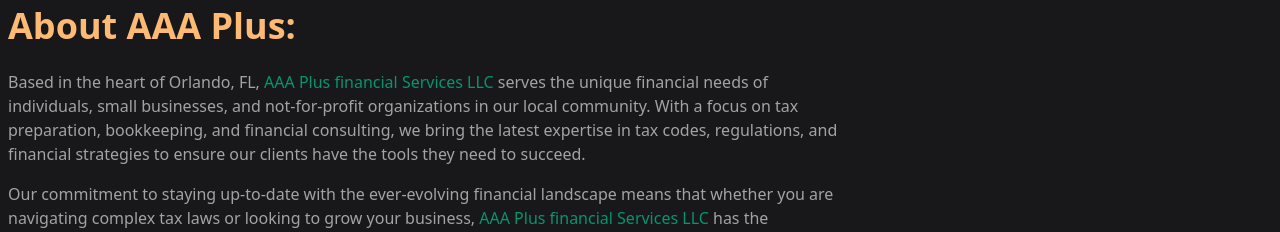
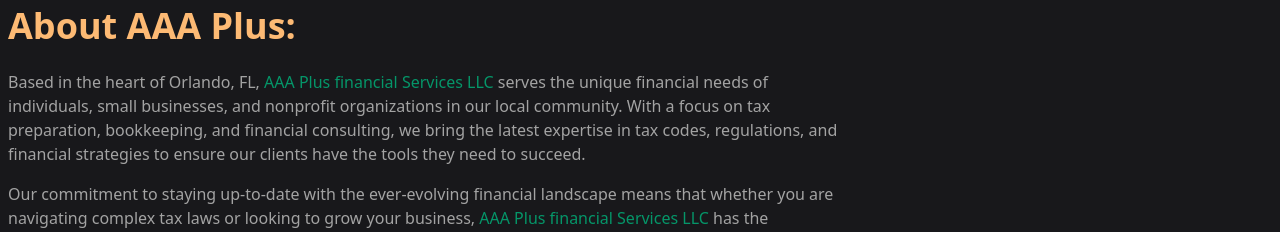
Before and after one commit to AlyBadawy/Ashraf-aaaplus, a Next.js app: page /about in a window 1280 px wide. Shown: the part 218-450 px from the top of the page. Built offline with nearby package versions, Linux system fonts and the light colour scheme.

Commit message:
Fix a typo for NPO

```diff
--- a/src/app/about/page.tsx
+++ b/src/app/about/page.tsx
@@ -10,7 +10,7 @@
         <h2 className='text-4xl py-6 font-bold'>About AAA Plus:</h2>
         <p className='pb-4 text-neutral-400'>
           Based in the heart of Orlando, FL, <AAAPlus /> serves the unique
-          financial needs of individuals, small businesses, and not-for-profit
+          financial needs of individuals, small businesses, and nonprofit
           organizations in our local community. With a focus on tax preparation,
           bookkeeping, and financial consulting, we bring the latest expertise
           in tax codes, regulations, and financial strategies to ensure our
```
